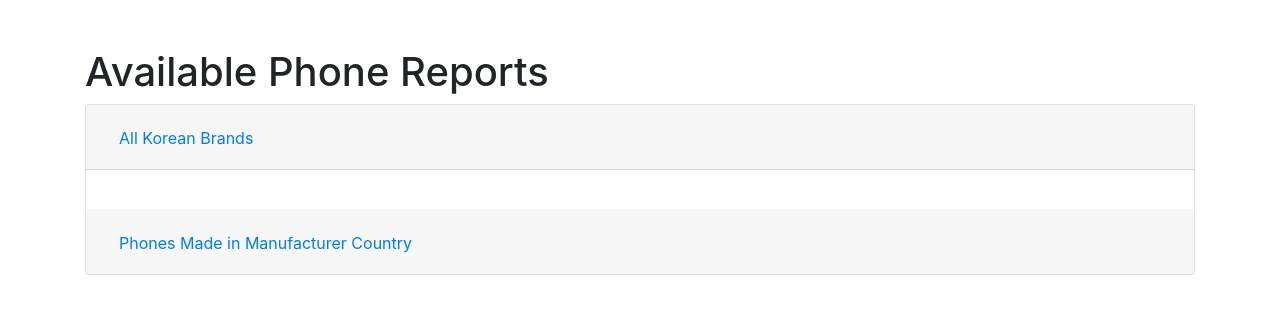
After one commit to HjtDev/Phone_Storage, a Django app: page /reports/ in a window 1280 px wide. The commit adds this page. Shown: the top 314 px of the page. Run offline with Django 5.2, Linux system fonts and the light colour scheme; data that the repository does not hold is empty; some libraries are stand-ins or nearby versions.

Commit message:
feat(reports_page)
-Added dynamic reports page

```diff
--- a/main/static/css/styles.css
+++ b/main/static/css/styles.css
@@ -35,7 +35,7 @@ h1 {
 /* General styles for the container */
 .container {
     max-width: 1200px;
-    margin: 0 auto;
+    margin: 1rem auto;
     padding: 20px;
     background-color: #ffffff;
     box-shadow: 0 2px 10px rgba(0, 0, 0, 0.1);
--- a/main/urls.py
+++ b/main/urls.py
@@ -1,11 +1,12 @@
 from django.urls import path
-from .views import index, add_phone, phone_list, delete_phone, export_to_json, export_to_excel
+from .views import index, add_phone, phone_list, delete_phone, export_to_json, export_to_excel, reports
 
 
 app_name = 'main'
 
 urlpatterns = [
     path('', index, name='index'),
+    path('reports/', reports, name='reports'),
     path('phones/', phone_list, name='phone_list'),
     path('phones/delete/<phone_id>/', delete_phone, name='delete_phone'),
     path('phones/export/json/', export_to_json, name='export_to_json'),
--- a/main/views.py
+++ b/main/views.py
@@ -1,6 +1,6 @@
 from django.shortcuts import render
 from django.http import JsonResponse, HttpResponse
-from django.db.models import Q
+from django.db.models import Q, F
 from .models import Phone
 import pandas as pd
 from django.core.serializers import serialize
@@ -104,3 +104,13 @@ def export_to_excel(request):
     df.to_excel(response, index=False)
 
     return response
+
+
+def reports(request):
+    korean_brands = Brand.objects.filter(country='Korea')
+    phones_made_in_manufacturer_country = Phone.objects.filter(made_in=F('brand__country'))
+    context = {
+        'kb': korean_brands,
+        'pmimc': phones_made_in_manufacturer_country,
+    }
+    return render(request, 'reports.html', context)
--- a/templates/index.html
+++ b/templates/index.html
@@ -12,7 +12,7 @@
         <h1>Welcome to the Phone Management System</h1>
         <div class="menu">
             <a href="{% url 'main:phone_list' %}" class="menu-item">Phone List</a>
-            <a href="" class="menu-item">Reports</a>
+            <a href="{% url 'main:reports' %}" class="menu-item">Reports</a>
         </div>
     </div>
 </body>
--- /dev/null
+++ b/templates/reports.html
@@ -0,0 +1,57 @@
+<!DOCTYPE html>
+<html lang="en">
+<head>
+    <meta charset="UTF-8">
+    <meta name="viewport" content="width=device-width, initial-scale=1.0">
+    <title>Reports</title>
+    <link rel="stylesheet" href="https://stackpath.bootstrapcdn.com/bootstrap/4.5.2/css/bootstrap.min.css">
+</head>
+<body>
+    <div class="container mt-5">
+        <h1>Available Phone Reports</h1>
+        <div class="accordion" id="accordionExample">
+            <div class="card">
+                <div class="card-header" id="headingOne">
+                    <h2 class="mb-0">
+                        <button class="btn btn-link" type="button" data-toggle="collapse" data-target="#collapseOne" aria-expanded="true" aria-controls="collapseOne">
+                            All Korean Brands
+                        </button>
+                    </h2>
+                </div>
+
+                <div id="collapseOne" class="collapse show" aria-labelledby="headingOne" data-parent="#accordionExample">
+                    <div class="card-body">
+                        <ul class="list-group">
+                            {% for brand in kb %}
+                                <li class="list-group-item">{{ brand }}</li>
+                            {% endfor %}
+                        </ul>
+                    </div>
+                </div>
+
+                <div class="card-header" id="headingTwo">
+                    <h2 class="mb-0">
+                        <button class="btn btn-link" type="button" data-toggle="collapse" data-target="#collapseTwo" aria-expanded="true" aria-controls="collapseTwo">
+                            Phones Made in Manufacturer Country
+                        </button>
+                    </h2>
+                </div>
+
+                <div id="collapseTwo" class="collapse" aria-labelledby="headingOne" data-parent="#accordionExample">
+                    <div class="card-body">
+                        <ul class="list-group">
+                            {% for phone in pmimc %}
+                                <li class="list-group-item">{{ phone }} - Price: ${{ phone.price }} - Color: {{ phone.color}}</li>
+                            {% endfor %}
+                        </ul>
+                    </div>
+                </div>
+            </div>
+        </div>
+    </div>
+
+    <script src="https://code.jquery.com/jquery-3.5.1.slim.min.js"></script>
+    <script src="https://cdn.jsdelivr.net/npm/@popperjs/core@2.11.6/dist/umd/popper.min.js"></script>
+    <script src="https://stackpath.bootstrapcdn.com/bootstrap/4.5.2/js/bootstrap.min.js"></script>
+</body>
+</html>
```
